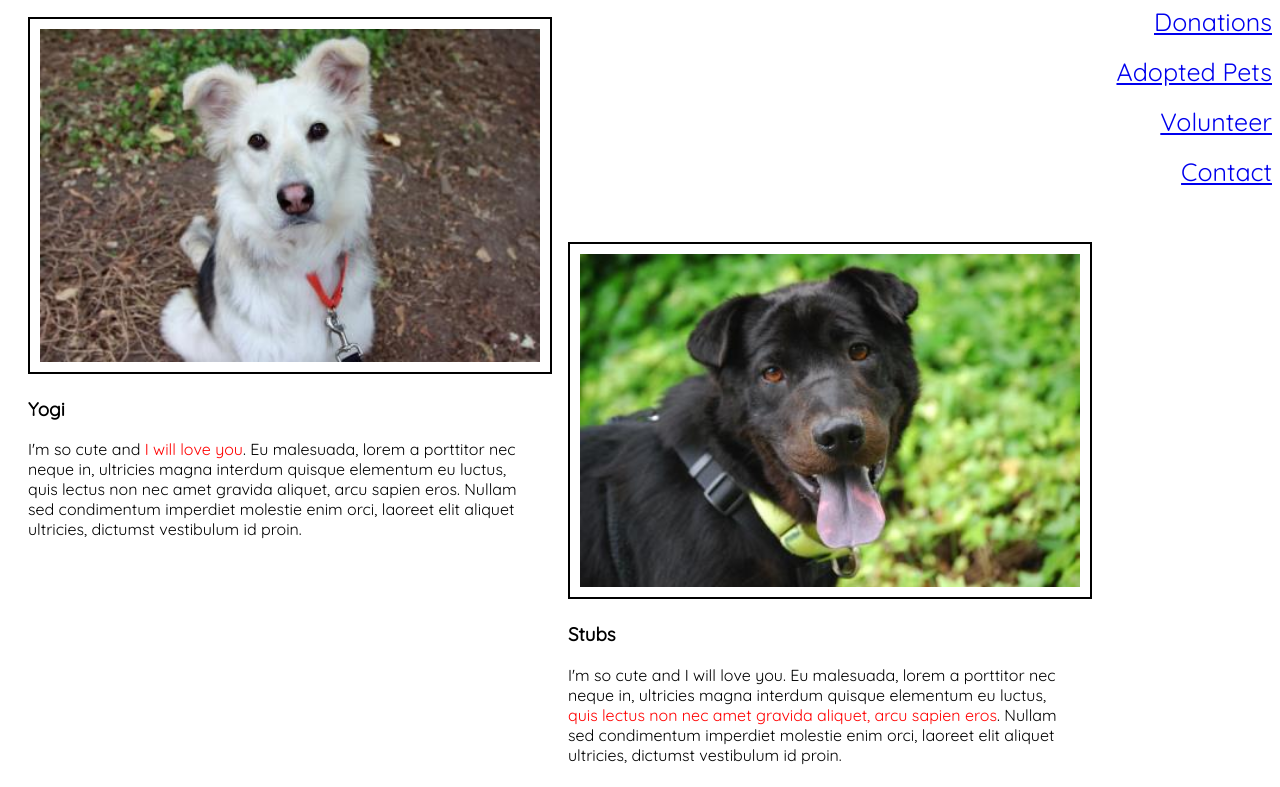
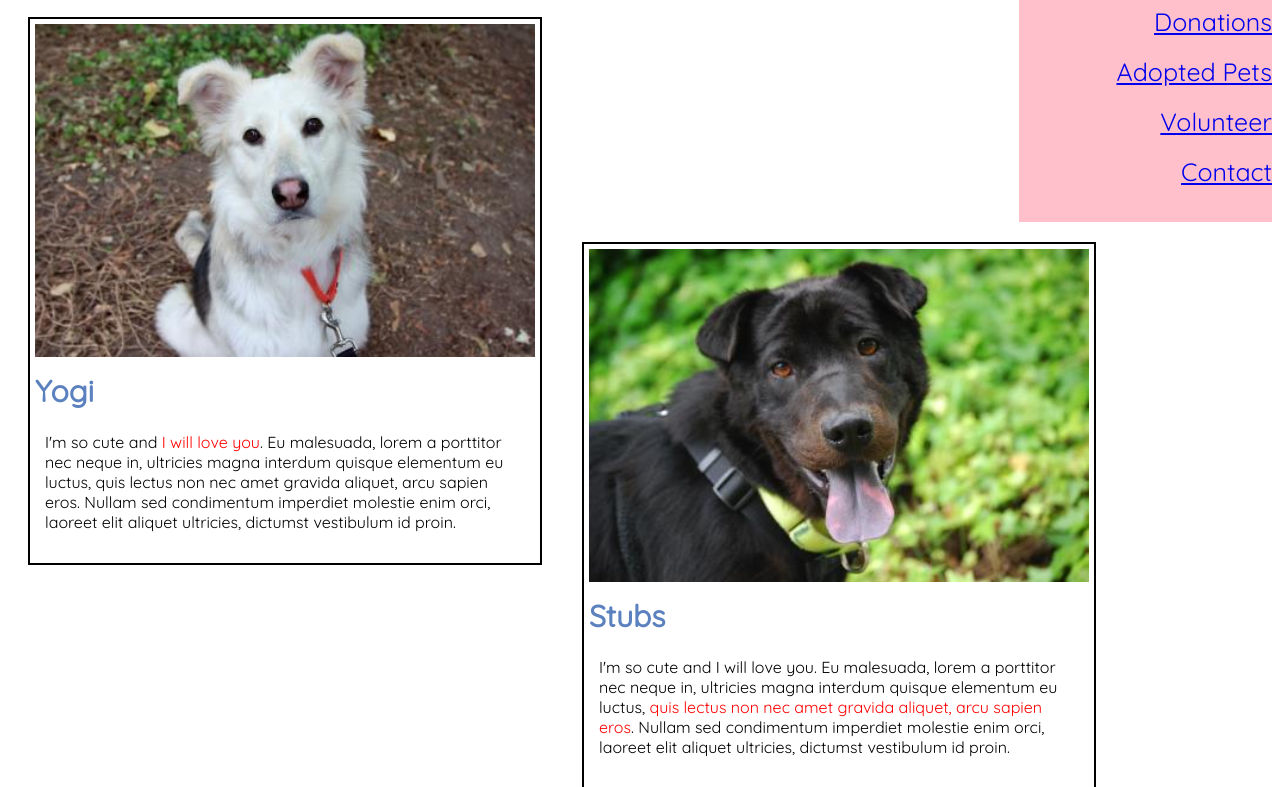
Before and after one commit to jiwonk42/animal-shelter-switch, a plain HTML site: page index.html in a window 1280 px wide. Shown: the part 370-1157 px from the top of the page. Drawn offline with Linux system fonts and the light colour scheme.

Commit message:
change borders of columns to include text and photos. Also manipulated line heights to make page more readable.

```diff
--- a/css/style.css
+++ b/css/style.css
@@ -27,12 +27,24 @@ body {
   width: 500px;
   float: left;
   margin: 20px;
+  border: 2px solid black;
+  padding: 5px;
+  background-color: #fff;
 }
 
-.column img {
-    border: 2px solid black;
-    padding: 10px;
+.column p {
+  padding: 10px;
+
 }
+
+.column h3 {
+  font-weight: 600;
+  color: #5b81bf;
+  font-size: 30px;
+  line-height: 1px;
+}
+
+
 
 img {
   width: 100%;
@@ -52,6 +64,8 @@ img {
   width: 20%;
   font-size: 15px;
   text-align: right;
+  height: 100%;
+  background-color: pink;
 
 }
 
```
